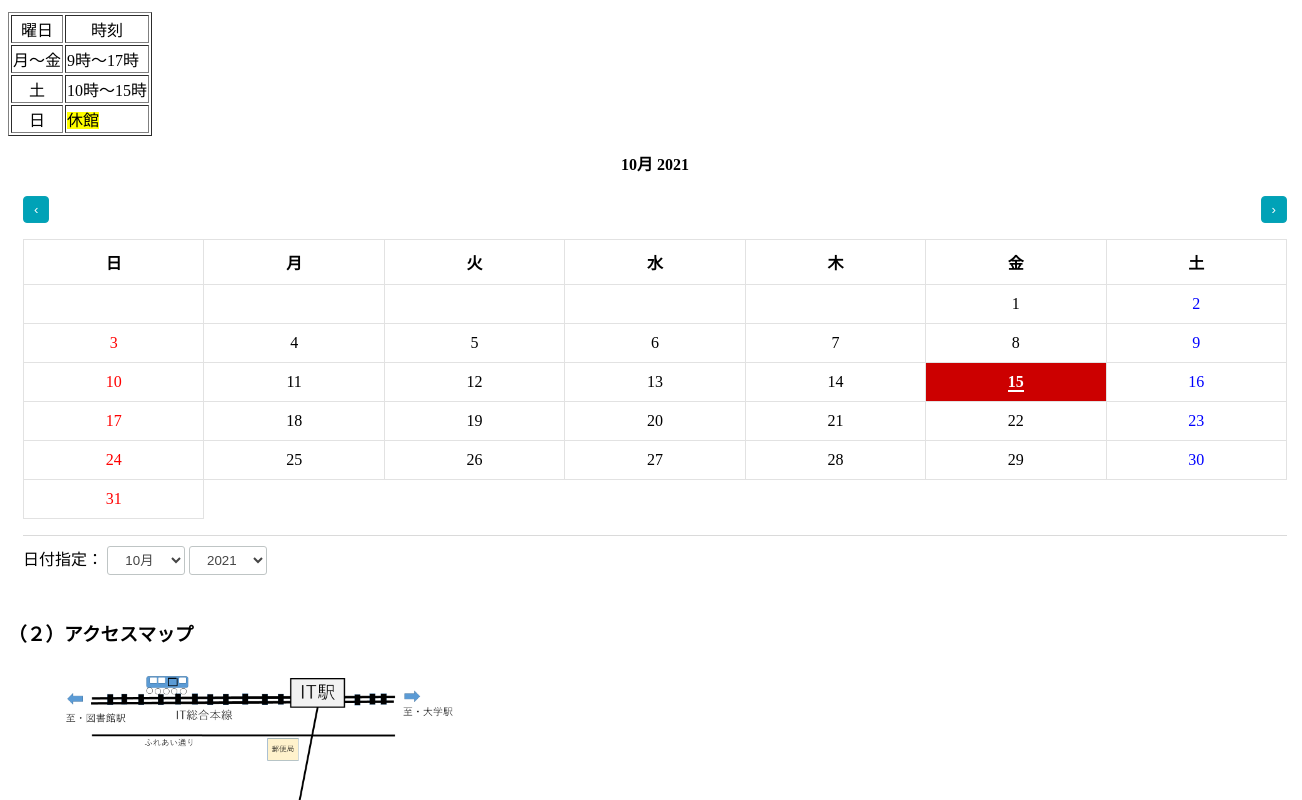
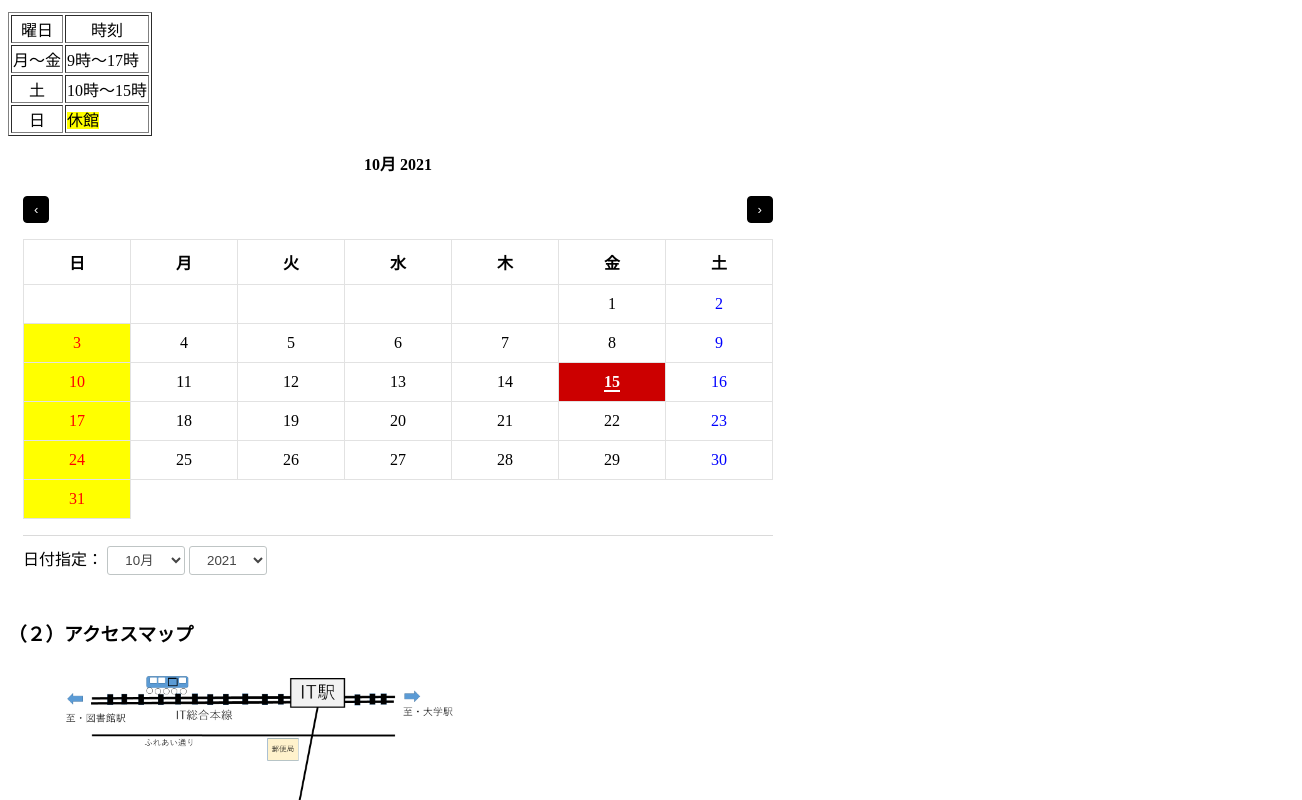
Before and after one commit to yurisato3606/mypage, a plain HTML site: page index.html in a window 1280 px wide. Shown: the part 377-1177 px from the top of the page, 1302 px wide, since content can reach past the window. Drawn offline with Linux system fonts and the light colour scheme.

Commit message:
10150957

```diff
--- a/css/calendar.css
+++ b/css/calendar.css
@@ -1,21 +1,24 @@
 .wrapper {
-  margin: 15px auto;
-  max-width: 350px;
+  margin: 15px ;
+  min-width: 500px;
+  max-width: 1000px;
 }
 .container-calendar {
   background: #ffffff;
   padding: 15px;
-  width: 100%;
-  margin: 0 auto;
+  width: auto;
+  min-width: 500px;
+  max-width: 750px;
+  margin-right: auto;
   overflow: auto;
 }
 .button-container-calendar button {
   cursor: pointer;
   display: inline-block;
   zoom: 1;
-  background: #00a2b7;
+  background: #000000;
   color: #fff;
-  border: 1px solid #0aa2b5;
+  border: 1px solid #000000;
   border-radius: 4px;
   padding: 5px 10px;
 }
@@ -41,6 +44,7 @@
 /* 日曜 */
 .date-picker:nth-child(1) {
 color: red;
+background-color:yellow;
 }
 /* 土曜 */
 .date-picker:nth-child(7) {
```
